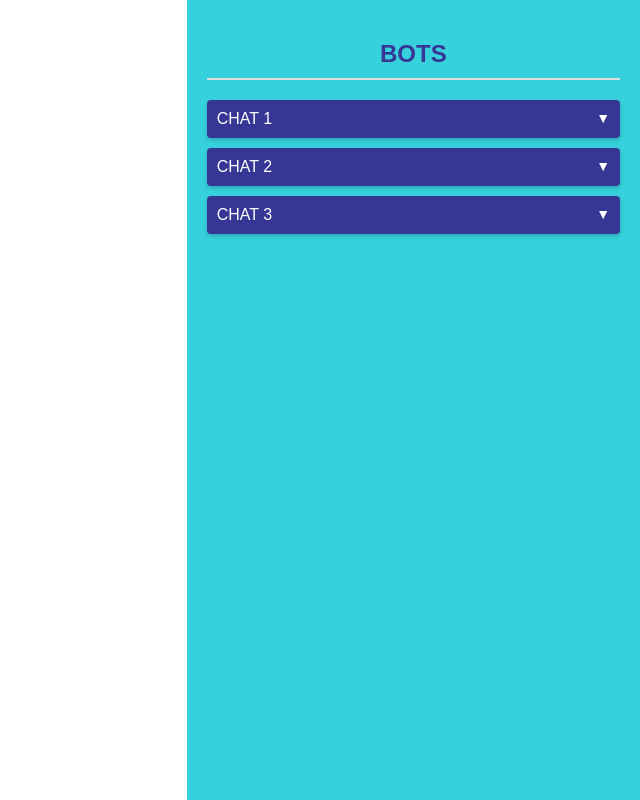
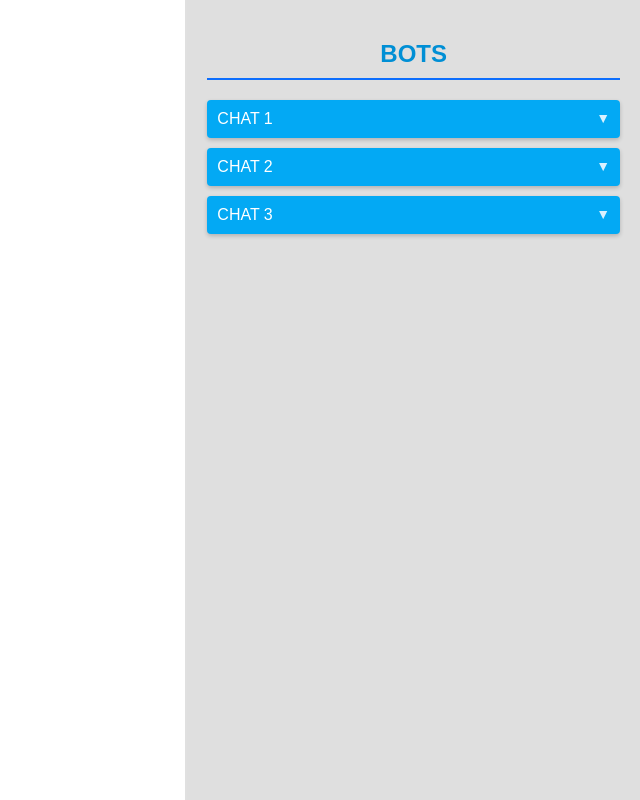
Before and after one commit to SoniyaMeryJacob/chat, a Next.js app: page / in a window 1280 px wide. Shown: the whole page, without its empty margins (640-1280 px from the left). Built offline with nearby package versions, Linux system fonts and the light colour scheme.

Commit message:
first commit

```diff
--- a/src/styles/Chat.module.css
+++ b/src/styles/Chat.module.css
@@ -2,13 +2,14 @@
 .homeContainer {
   display: flex;
   height: 100vh;
-  background-color: #ffffff; /* White */
+  background-color: #F8F9FA; /* White */
 }
 
 /* Left Section */
 .leftSection {
   flex: 2; /* Takes 2/3 of screen */
   background-color: #ffffff; /* White */
+  border-right: 2px solid #E0E0E0;
 }
 
 /* Right Section */
@@ -17,8 +18,8 @@
   display: flex;
   flex-direction: column;
   padding: 20px;
-  background-color: #36d1dc; /* Light Cyan */
-  color: #363795; /* Dark Blue */
+  background-color: #dfdfdf; /* Light Cyan */
+  color: #0A0A0A; /* Dark Blue */
 }
 
 /* Header for BOTS */
@@ -26,9 +27,9 @@
   text-align: center;
   font-size: 1.5em;
   margin-bottom: 20px;
-  border-bottom: 2px solid #dfdfdf; /* Light Gray */
+  border-bottom: 2px solid #0d6efd; /* Light Gray */
   padding-bottom: 10px;
-  color: #363795; /* Dark Blue */
+  color: #008FD5; /* Dark Blue */
 }
 
 /* Individual Bot Container */
@@ -41,7 +42,7 @@
   display: flex;
   justify-content: space-between;
   padding: 10px;
-  background-color: #363795; /* Dark Blue */
+  background-color: #03A9F4; /* Dark Blue */
   color: #ffffff; /* White */
   border-radius: 4px;
   cursor: pointer;
@@ -50,22 +51,21 @@
 }
 
 .botHeader:hover {
-  background-color: #36d1dc; /* Light Cyan on Hover */
-  color: #363795; /* Dark Blue Text */
+  background-color: #0288D1; /* Light Cyan on Hover */
 }
 
 /* Dropdown Icon */
 .dropdownIcon {
   font-size: 14px;
+  color: #D9F1FF;
 }
 
 /* Chat Box Container */
 .chatBox {
-  background-color: #ffffff; /* White */
-  border-radius: 4px;
-  box-shadow: 0 2px 4px rgba(0, 0, 0, 0.2);
+  background-color: #FFFFFF;
+  border: 1px solid #dfdfdf; /* Light Blue Border */
+  border-radius: 6px;
+  box-shadow: 0 3px 6px rgba(0, 0, 0, 0.1);
   margin-top: 10px;
-  padding: 10px;
-  color: #363795; /* Dark Blue */
-  border: 1px solid #dfdfdf; /* Light Gray Border */
+  overflow: hidden;
 }
--- a/src/styles/SlidingChat.module.css
+++ b/src/styles/SlidingChat.module.css
@@ -4,7 +4,7 @@
   flex-direction: column;
   height: 100%;
   max-height: 90vh;
-  border: 1px solid #dfdfdf; /* Light Gray */
+  border: 1px solid #E3F2FD; /* Light Gray */
   border-radius: 8px;
   background-color: #ffffff; /* White Background */
   margin: 10px;
@@ -19,11 +19,12 @@
   background-color: #ffffff; /* White Background */
   font-size: 14px;
   word-wrap: break-word;
+  color: #0D47A1;
 }
 
 .message {
   background-color: #dfdfdf; /* Light Gray Background */
-  color: #3e5159; /* Dark Gray-Blue Text */
+  color: #0D47A1; /* Dark Gray-Blue Text */
   padding: 8px;
   margin-bottom: 10px;
   border-radius: 4px;
@@ -35,7 +36,7 @@
   display: flex;
   align-items: center;
   padding: 10px;
-  background-color: #dfdfdf; /* Light Gray */
+  background-color: #E3F2FD; /* Light Gray */
   border-top: 1px solid #cccccc;
 }
 
@@ -43,7 +44,7 @@
 .inputField {
   flex: 1;
   padding: 8px;
-  border: 1px solid #cccccc;
+  border: 1px solid #90CAF9;
   border-radius: 4px;
   font-size: 14px;
 }
@@ -52,7 +53,7 @@
 .sendButton {
   margin-left: 10px;
   padding: 8px 12px;
-  background-color: #363795; /* Primary Theme Color */
+  background-color: #1976D2; /* Primary Theme Color */
   color: white;
   border: none;
   border-radius: 4px;
@@ -62,12 +63,12 @@
 }
 
 .sendButton:hover {
-  background-color: #36d1dc; /* Hover Effect - Light Cyan */
+  background-color: #1565C0; /* Hover Effect - Light Cyan */
 }
 
 /* File Upload Link */
 .fileLink {
-  color: #3e5159; /* Dark Gray-Blue */
+  color: #1976D2; /* Dark Gray-Blue */
   text-decoration: underline;
   margin: 5px 0;
   display: block;
```
